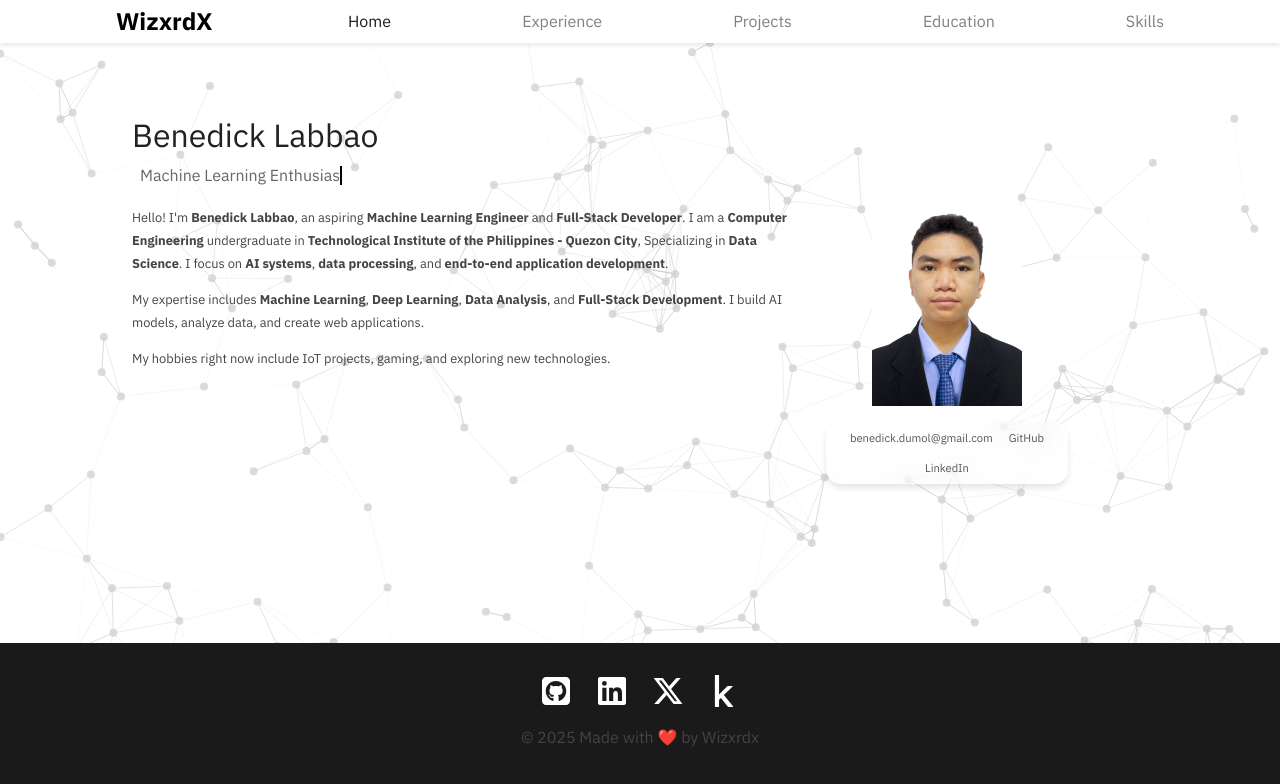
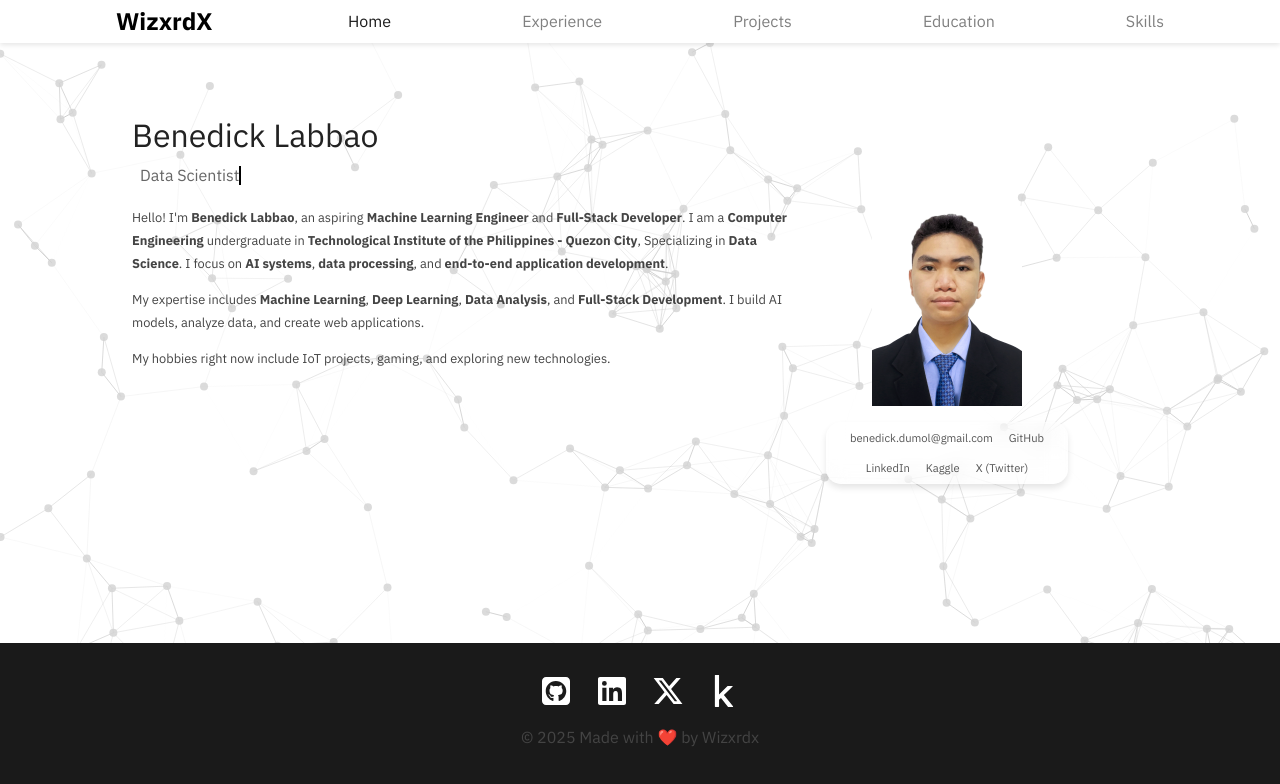
Before and after one commit to Wizxrdx/wizxrdx.github.io, a Next.js app: page / in a window 1280 px wide. Shown: the top 784 px of the page. Built offline with nearby package versions, Linux system fonts and the light colour scheme.

Commit message:
Update AboutPage: refine text animation and add links to Kaggle and Twitter

```diff
--- a/src/app/page.tsx
+++ b/src/app/page.tsx
@@ -9,7 +9,7 @@ export default function AboutPage() {
       <div className={styles.header}>
         <h1 className={styles.headerTitle}>Benedick Labbao</h1>
         <div className={styles.headerBody}>
-          <TextWritingAnimation text={["Machine Learning Enthusiast", "Data Scientist", "Problem Solver"]} />
+          <TextWritingAnimation text={["ML Engineer", "Data Scientist", "Problem Solver", "Computer Engineer"]} />
         </div>
       </div>
 
@@ -25,6 +25,12 @@ export default function AboutPage() {
           </Link>
           <Link href='https://www.linkedin.com/in/benedick-labbao/' target='_blank' rel='noopener noreferrer'>
             LinkedIn
+          </Link>
+          <Link href='https://www.kaggle.com/benedicklabbao' target='_blank' rel='noopener noreferrer'>
+            Kaggle
+          </Link>
+          <Link href='https://twitter.com/benlabbao' target='_blank' rel='noopener noreferrer'>
+            X (Twitter)
           </Link>
         </div>
         </div>
```
